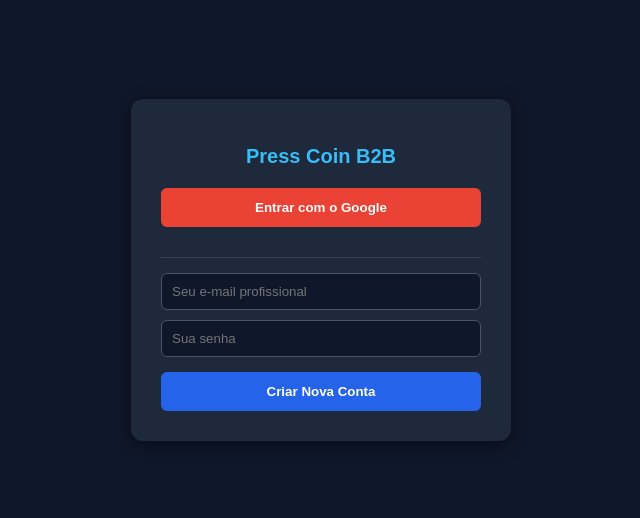
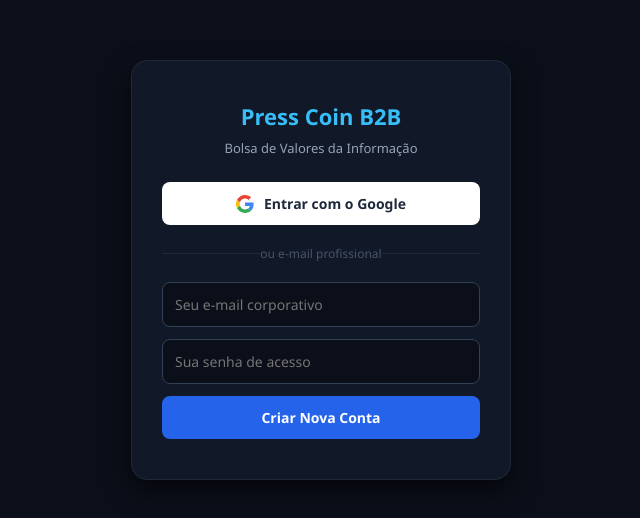
Before and after one commit to Blockchain202626/plataforma-imprensa, a website: page index.html in a window 1280 px wide. Shown: the part 130-648 px from the top of the page, without its empty margins (319-959 px from the left). Drawn offline with Linux system fonts and the light colour scheme.

Commit message:
Refactor Firebase login and registration script

```diff
--- a/index.html
+++ b/index.html
@@ -1,11 +1,18 @@
-<!-- Configuração Oficial do Firebase para Login e Cadastro -->
+<!DOCTYPE html>
+<html lang="pt-PT">
+<head>
+    <meta charset="UTF-8">
+    <meta name="viewport" content="width=device-width, initial-scale=1.0">
+    <title>Press Coin B2B - Bolsa de Valores da Informação</title>
+    <!-- Configuração Oficial do Firebase -->
     <script type="module">
         import { initializeApp } from "https://www.gstatic.com/firebasejs/10.8.0/firebase-app.js";
         import {
             getAuth,
             signInWithPopup,
             GoogleAuthProvider,
-    createUserWithEmailAndPassword
+            createUserWithEmailAndPassword,
+            signInWithEmailAndPassword
         } from "https://www.gstatic.com/firebasejs/10.8.0/firebase-auth.js";
 
         const firebaseConfig = {
@@ -22,7 +29,7 @@
         const auth = getAuth(app);
         const googleProvider = new GoogleAuthProvider();
 
-  // 1. Função do botão de entrar com o Google
+        // 1. Função de Login com Google (Pop-up direto)
         window.fazerLoginGoogle = function() {
             signInWithPopup(auth, googleProvider)
               .then((result) => {
@@ -30,17 +37,22 @@
                 alert("Login com Google realizado com sucesso, " + (user.displayName || user.email) + "!");
               })
               .catch((error) => {
-        alert("Erro no login com Google: " + error.message);
+                console.error("Erro no Google:", error);
+                alert("Erro ao entrar com Google (" + error.code + "): " + error.message);
               });
         };
 
-  // 2. Função do botão de criar nova conta com E-mail e Senha
-  window.criarNovaConta = function(email, senha) {
-    if (!email || !senha) {
-      alert("Por favor, digite o e-mail e a senha.");
+        // 2. Função de Criar Conta com E-mail e Senha
+        window.criarNovaConta = function() {
+            const emailInput = document.getElementById('emailInput').value;
+            const senhaInput = document.getElementById('senhaInput').value;
+
+            if (!emailInput || !senhaInput) {
+                alert("Por favor, digite o e-mail e a senha nos campos.");
                 return;
             }
-    createUserWithEmailAndPassword(auth, email, senha)
+
+            createUserWithEmailAndPassword(auth, emailInput, senhaInput)
               .then((userCredential) => {
                 alert("Conta criada com sucesso para: " + userCredential.user.email);
               })
@@ -49,28 +61,45 @@
               });
         };
     </script>
-<body style="background-color: #0f172a; color: #ffffff; font-family: Arial, sans-serif; display: flex; flex-direction: column; align-items: center; justify-content: center; height: 100vh; margin: 0;">
+    <style>
+        * { box-sizing: border-box; margin: 0; padding: 0; font-family: 'Segoe UI', Tahoma, Geneva, Verdana, sans-serif; }
+        body { background-color: #0b0f19; color: #f8fafc; display: flex; justify-content: center; align-items: center; height: 100vh; }
+        .login-card { background: #111827; padding: 40px 30px; border-radius: 16px; box-shadow: 0 10px 25px rgba(0, 0, 0, 0.6); width: 100%; max-width: 380px; border: 1px solid #1f2937; text-align: center; }
+        .login-card h2 { color: #38bdf8; font-size: 22px; margin-bottom: 8px; font-weight: 700; }
+        .login-card p { color: #94a3b8; font-size: 13px; margin-bottom: 25px; }
+        .btn-google { width: 100%; padding: 12px; background: #ffffff; color: #1e293b; border: none; border-radius: 8px; font-weight: 600; font-size: 14px; cursor: pointer; display: flex; align-items: center; justify-content: center; gap: 10px; transition: background 0.2s; margin-bottom: 20px; }
+        .btn-google:hover { background: #f1f5f9; }
+        .divider { display: flex; align-items: center; text-align: center; color: #475569; font-size: 12px; margin: 20px 0; }
+        .divider::before, .divider::after { content: ''; flex: 1; border-bottom: 1px solid #1f2937; }
+        .divider::not(:empty)::before { margin-right: .75em; }
+        .divider::not(:empty)::after { margin-left: .75em; }
+        input { width: 100%; padding: 12px; margin-bottom: 12px; background: #0b0f19; border: 1px solid #334155; color: #ffffff; border-radius: 8px; font-size: 14px; outline: none; }
+        input:focus { border-color: #38bdf8; }
+        .btn-submit { width: 100%; padding: 12px; background: #2563eb; color: white; border: none; border-radius: 8px; font-weight: 600; font-size: 14px; cursor: pointer; }
+        .btn-submit:hover { background: #1d4ed8; }
+    </style>
+</head>
+<body>
 
-  <div style="background: #1e293b; padding: 30px; border-radius: 12px; box-shadow: 0 4px 15px rgba(0,0,0,0.5); width: 320px; text-align: center;">
-    <h2 style="margin-bottom: 20px; font-size: 20px; color: #38bdf8;">Press Coin B2B</h2>
+  <div class="login-card">
+    <h2>Press Coin B2B</h2>
+    <p>Bolsa de Valores da Informação</p>
 
-    <!-- Botão de Login do Google -->
-    <button onclick="fazerLoginGoogle()" style="width: 100%; padding: 12px; background: #ea4335; color: white; border: none; border-radius: 6px; font-weight: bold; cursor: pointer; margin-bottom: 15px;">
+    <!-- Botão Google -->
+    <button onclick="fazerLoginGoogle()" class="btn-google">
+      <svg width="18" height="18" xmlns="http://www.w3.org/2000/svg" viewBox="0 0 48 48"><path fill="#EA4335" d="M24 9.5c3.54 0 6.71 1.22 9.21 3.6l6.85-6.85C35.9 2.38 30.47 0 24 0 14.62 0 6.51 5.38 2.56 13.22l7.98 6.19C12.43 13.72 17.74 9.5 24 9.5z"/><path fill="#4285F4" d="M46.98 24.55c0-1.57-.15-3.09-.38-4.55H24v9.02h12.94c-.58 2.96-2.26 5.48-4.78 7.18l7.73 6c4.51-4.18 7.09-10.36 7.09-17.65z"/><path fill="#FBBC05" d="M10.53 28.59c-.48-1.45-.76-2.99-.76-4.59s.27-3.14.76-4.59l-7.98-6.19C.92 16.46 0 20.12 0 24c0 3.88.92 7.54 2.56 10.78l7.97-6.19z"/><path fill="#34A853" d="M24 48c6.48 0 11.93-2.13 15.89-5.81l-7.73-6c-2.15 1.45-4.92 2.3-8.16 2.3-6.26 0-11.57-4.22-13.46-9.91l-7.98 6.19C6.51 42.62 14.62 48 24 48z"/></svg>
       Entrar com o Google
     </button>
 
-    <hr style="border: 0; border-top: 1px solid #334155; margin: 15px 0;">
+    <div class="divider">ou e-mail profissional</div>
 
-    <!-- Caixinha de E-mail -->
-    <input type="email" id="emailNovo" placeholder="Seu e-mail profissional" style="width: 100%; padding: 10px; margin-bottom: 10px; background: #0f172a; border: 1px solid #475569; color: white; border-radius: 6px; box-sizing: border-box;">
-
-    <!-- Caixinha de Senha -->
-    <input type="password" id="senhaNova" placeholder="Sua senha" style="width: 100%; padding: 10px; margin-bottom: 15px; background: #0f172a; border: 1px solid #475569; color: white; border-radius: 6px; box-sizing: border-box;">
+    <!-- Inputs com IDs corretos -->
+    <input type="email" id="emailInput" placeholder="Seu e-mail corporativo">
+    <input type="password" id="senhaInput" placeholder="Sua senha de acesso">
 
     <!-- Botão Criar Conta -->
-    <button onclick="criarNovaConta(document.getElementById('emailNovo').value, document.getElementById('senhaNova').value)" style="width: 100%; padding: 12px; background: #2563eb; color: white; border: none; border-radius: 6px; font-weight: bold; cursor: pointer;">
-      Criar Nova Conta
-    </button>
+    <button onclick="criarNovaConta()" class="btn-submit">Criar Nova Conta</button>
   </div>
 
 </body>
+</html>
```
Lines whose indentation alone changed are shown as unchanged.
